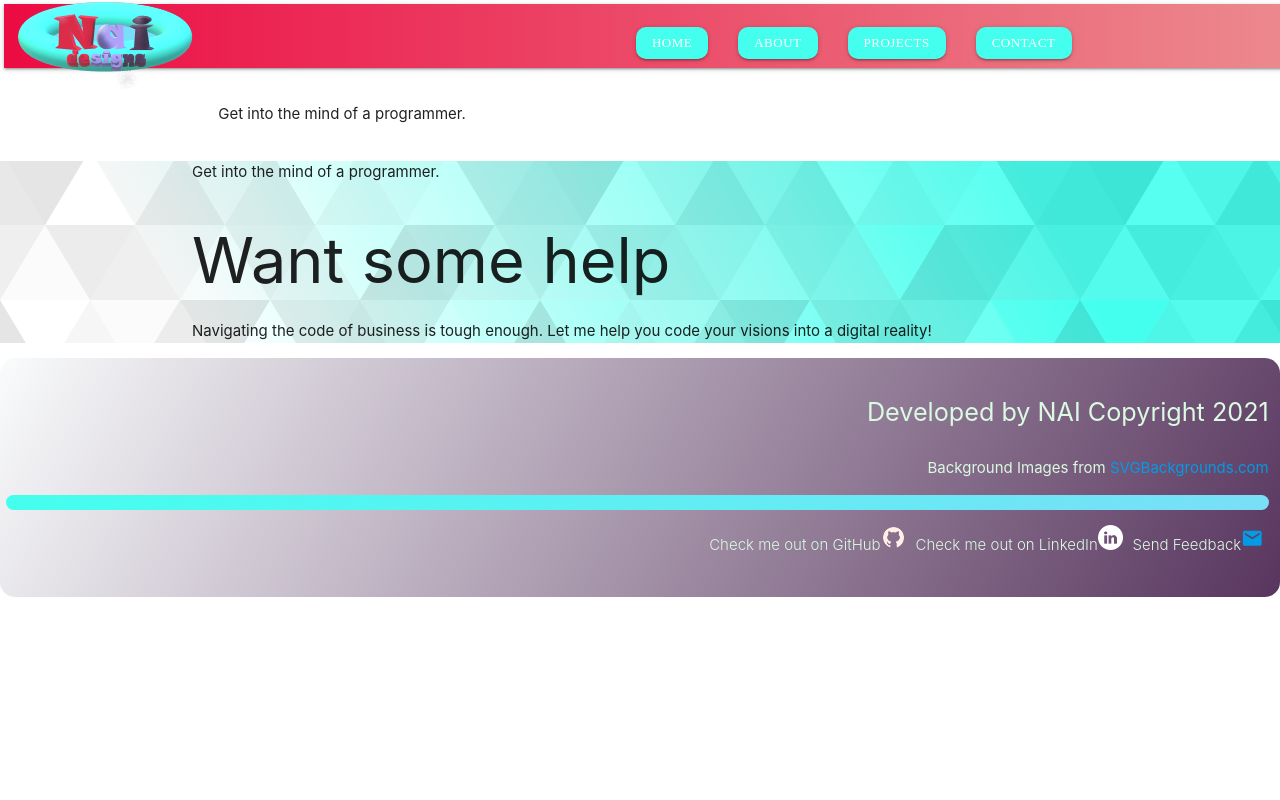
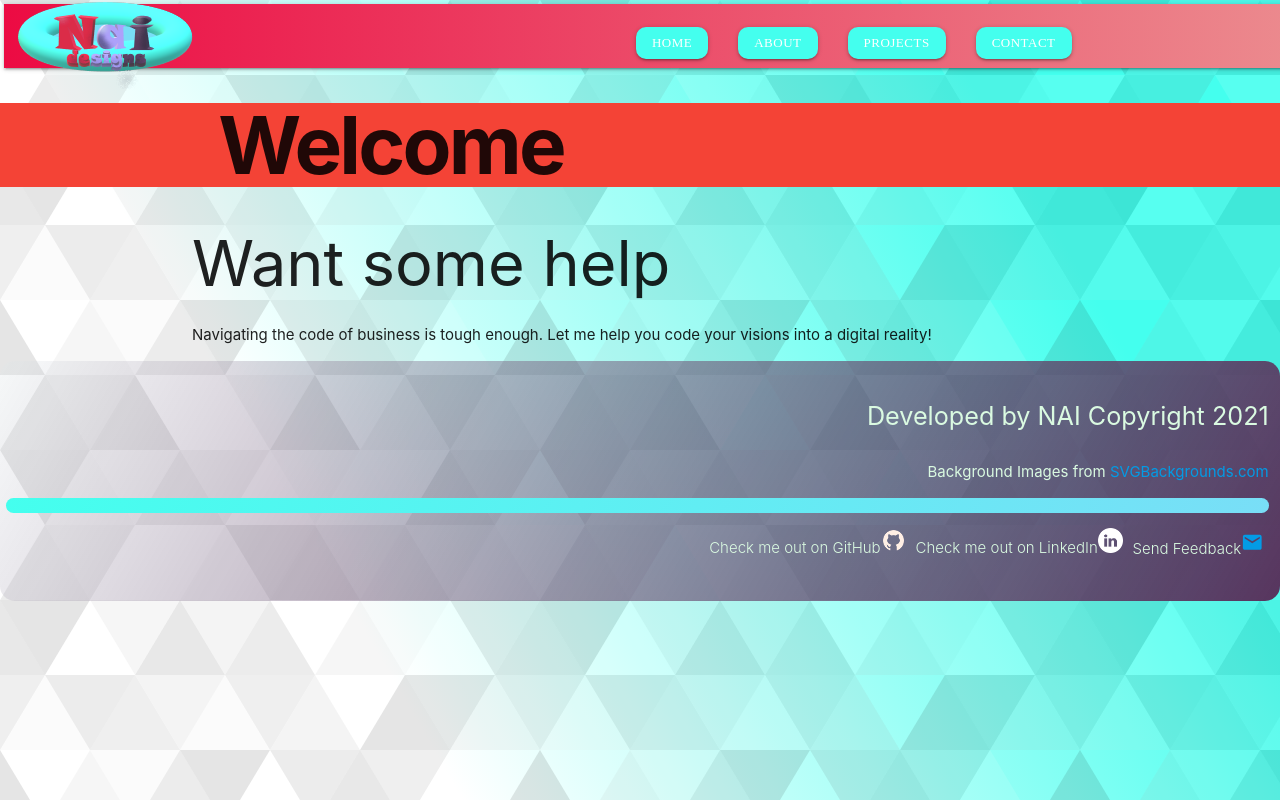
Before and after one commit to adam-niggebrugge/react-profile, a React (Create React App) app: page / in a window 1280 px wide. Built offline with nearby package versions, Linux system fonts and the light colour scheme; a web font is replaced by a local one.

Commit message:
getting page to fill screen consistently

```diff
--- a/src/App.css
+++ b/src/App.css
@@ -7,4 +7,5 @@
   background-attachment: fixed;
   background-size: cover;
   z-index: -5;
+  overflow: hidden;
 }
--- a/src/App.js
+++ b/src/App.js
@@ -5,7 +5,6 @@ import { BrowserRouter as Router, Routes, Route } from 'react-router-dom';
 
 //Universal components to be rendered on all pages
 import Footer from "./components/Footer";
-import Header from "./components/Header";
 import NavTabs from "./components/NavTabs";
 
 //Pages to be displayed
@@ -18,12 +17,11 @@ import Portfolio from "./portfolio";
 
 function App () {
   return (
-    <>
+    <div className="cust-background">
     {/* Wrap page elements in Router component to keep track of location state */}
     <Router>
       <NavTabs />
-      <Header />
-      <main className="cust-background">
+      <main>
         {/* Define routes to render different page components at different paths */}
         <Routes>
           <Route exact path="/" element={<Home data={Portfolio.home}/>} />
@@ -34,7 +32,7 @@ function App () {
       </main>
       <Footer />
     </Router>
-    </>
+    </div>
   )
 }
 export default App;
--- a/src/components/Footer/Footer.css
+++ b/src/components/Footer/Footer.css
@@ -1,3 +1,6 @@
+footer {
+  align-self: flex-end;
+}
 .custom-image{
     max-width: 1.66em;
     color: var(--attention-highlight);
--- a/src/components/Forms/EmailContact.js
+++ b/src/components/Forms/EmailContact.js
@@ -29,8 +29,8 @@ function EmailContact () {
         <Grid item xs={12}>
           <form id="contact-form" onSubmit={handleSubmit(onSubmit)} noValidate>
                 {/* Row 1 of form */}
-                <Grid xs={12}>
-                  <Grid md={6} xs={12}>
+                <Grid item xs={12}>
+                  <Grid item md={6} xs={12}>
                     <input
                       type="text"
                       name="name"
@@ -46,7 +46,7 @@ function EmailContact () {
                     ></input>
                     {errors.name && <span className="errorMessage">{errors.name.message}</span>}
                   </Grid>
-                  <Grid xs={12}>
+                  <Grid item xs={12}>
                     <input
                       type="email"
                       name="email"
@@ -63,8 +63,8 @@ function EmailContact () {
                   </Grid>
                 </Grid>
                 {/* Row 2 of form */}
-                <Grid xs={12}>
-                  <Grid xs={12}>
+                <Grid item xs={12}>
+                  <Grid item xs={12}>
                     <input
                       type="text"
                       name="subject"
@@ -85,7 +85,7 @@ function EmailContact () {
                 </Grid>
                 {/* Row 3 of form */}
                 <Grid className="row formRow">
-                  <Grid xs={12} sx={{gridRow: 'span 4'}}>
+                  <Grid item xs={12} sx={{gridRow: 'span 4'}}>
                     <textarea
                       name="message"
                       {...register("message", {
--- a/src/components/Header/index.js
+++ b/src/components/Header/index.js
@@ -2,14 +2,14 @@ import React from 'react';
 
 import Title from "../core/Title";
 
-const Header = () => {
+const Header = (props) => {
   return (
-    <header className="bg-primary text-light mb-4 py-3 flex-row align-center">
-      <div className="container flex-row justify-space-between-lg justify-center align-center">
-        <Title>
-
+    <header>
+      <div className={props.data.headerBackground}>
+        <Title variant={props.data.style}>
+            {props.data.headerTitle}
         </Title>
-        <p className="m-0">Get into the mind of a programmer.</p>
+        <p className="m-0">{props.data.text}</p>
       </div>
     </header>
   );
--- a/src/index.css
+++ b/src/index.css
@@ -13,6 +13,10 @@
   --shadow: #5858589a;
   --dark-shadow: #00000054;
   --glass: #e3eef036;
+}
+
+body > #root > div {
+  height: 100vh;
 }
 
 body {
--- a/src/pages/Contact.js
+++ b/src/pages/Contact.js
@@ -6,9 +6,7 @@ import Title from "../components/core/Title";
 import EmailContact from "../components/Forms/EmailContact";
 import fillerPic from "../images/mail.png";
 
-
 const Contact = () => {
-
 
   return (
     <>
--- a/src/pages/Home.js
+++ b/src/pages/Home.js
@@ -1,11 +1,13 @@
-import React, { useState } from 'react';
+import React from 'react';
 import Header from "../components/Header";
-
+import cosmos from "../images/cosmos.png"
 export default function Home(props) {
 
   return (
     <>
     <Header data={props.data.header}/>
+
+
     <div className="container">
       <h1>{props.data.greeting}</h1>
       <p>
--- a/src/portfolio.js
+++ b/src/portfolio.js
@@ -3,11 +3,11 @@ const portfolio = {
    home:{
       header:{
          headerTitle : "Welcome",
-         headerBackground: "red"
+         headerBackground: "red",
+         style: "hero",
       },
       greeting: "Want some help",
       body: "Navigating the code of business is tough enough. Let me help you code your visions into a digital reality!",
-
    },
    about:{
       header:{
```
